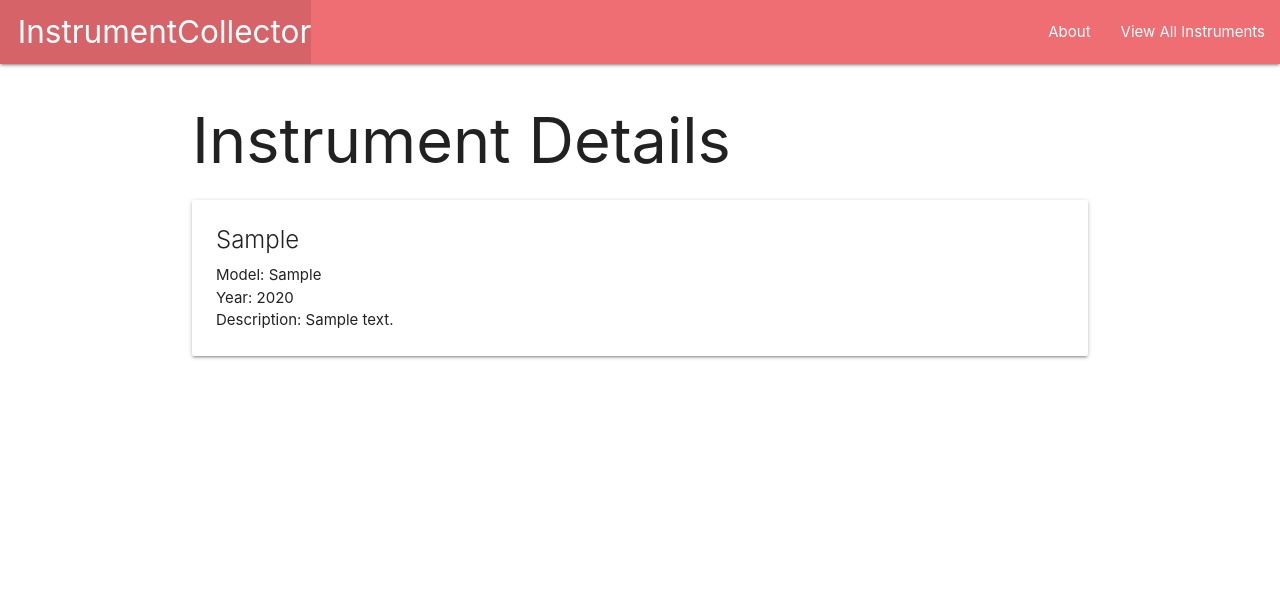
After one commit to Frank-Rauen/instrument_collector, a Django app: page /instruments/1/ in a window 1280 px wide. The commit adds this page. Shown: the top 596 px of the page. Run offline with Django 3.2, Linux system fonts and the light colour scheme; tables that the repository leaves empty hold one stand-in row (values such as "Sample post").

Commit message:
adds detail page

```diff
--- /dev/null
+++ b/main_app/templates/instruments/detail.html
@@ -0,0 +1,15 @@
+{% extends 'base.html' %}
+{% block content %}
+
+<h1>Instrument Details</h1>
+
+<div class="card">
+  <div class="card-content">
+    <span class="card-title">{{ instrument.make }}</span>
+    <p>Model: {{ instrument.model }}</p>
+    <p>Year: {{ instrument.year }}</p>
+    <p>Description: {{instrument.description}}</p>
+  </div>
+</div>
+
+{% endblock %}
--- a/main_app/templates/instruments/index.html
+++ b/main_app/templates/instruments/index.html
@@ -5,6 +5,7 @@
 
 {% for instrument in instruments %}
   <div class="card">
+    <a href="{% url 'detail' instrument.id %}">
     <div class="card-content">
       <span class="card-title">{{ instrument.make }}</span>
       <p>Model: {{ instrument.model }}</p>
--- a/main_app/urls.py
+++ b/main_app/urls.py
@@ -5,4 +5,5 @@ urlpatterns = [
     path('', views.home, name='home'),
     path('about/', views.about, name='about'),
     path('instruments/', views.instruments_index, name='index'),
+    path('instruments/<int:instrument_id>/', views.instruments_detail, name='detail'),
 ]
--- a/main_app/views.py
+++ b/main_app/views.py
@@ -13,3 +13,7 @@ def about(request):
 def instruments_index(request):
     instruments = Instrument.objects.all()
     return render(request, 'instruments/index.html', { 'instruments' : instruments })
+
+def instruments_detail(request, instrument_id):
+    instrument = Instrument.objects.get(id=instrument_id)
+    return render(request, 'instruments/detail.html', { 'instrument': instrument })
```
